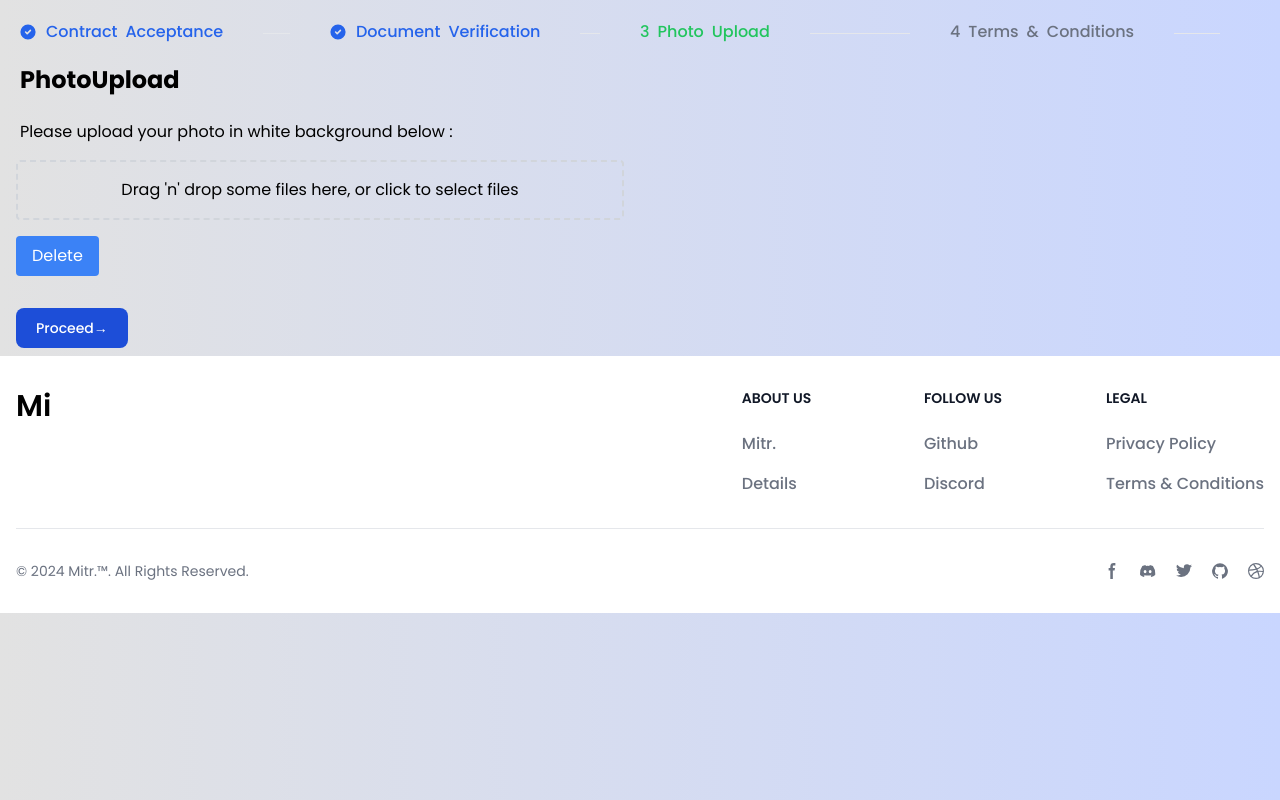
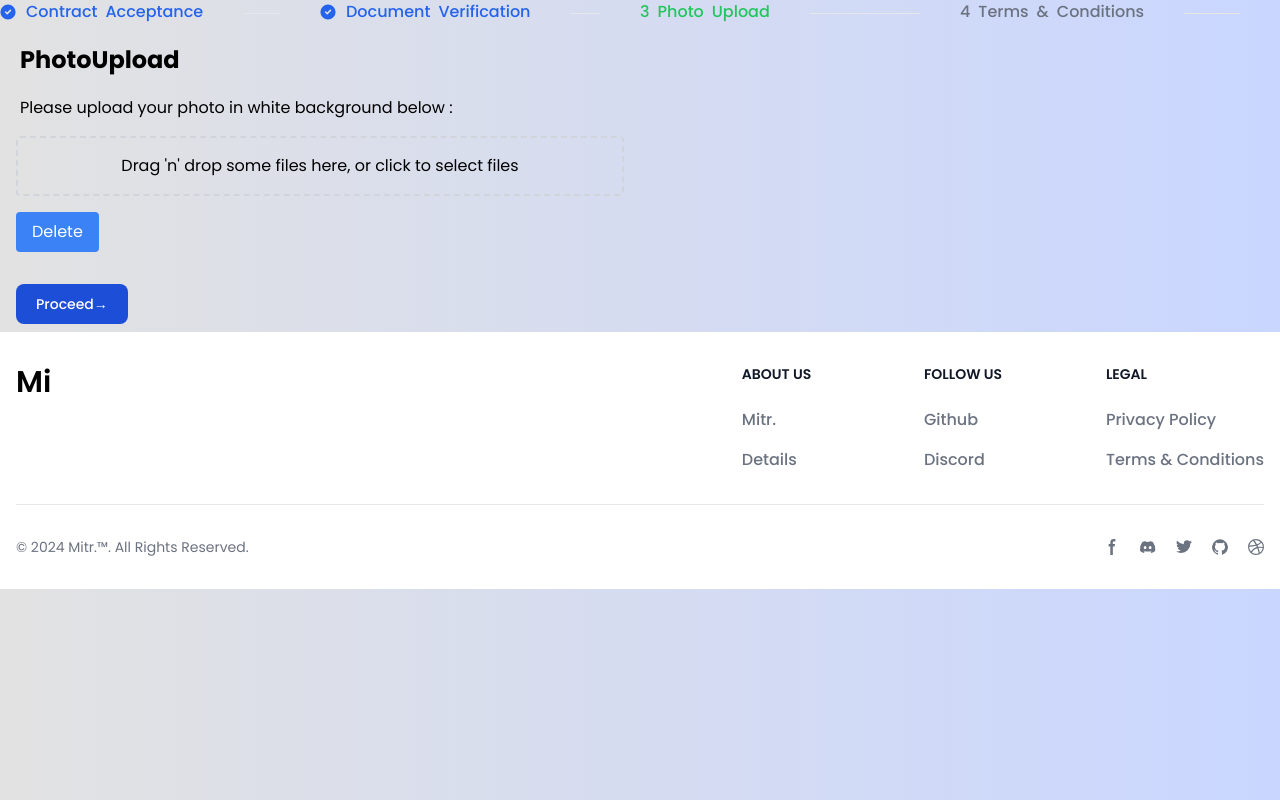
Before and after one commit to piyushbaibhav/Mitr, a React (Vite) app: page /photoupload in a window 1280 px wide. Built offline with nearby package versions, Linux system fonts and the light colour scheme.

Commit message:
Page Update

```diff
--- a/src/pages/PhotoUpload.jsx
+++ b/src/pages/PhotoUpload.jsx
@@ -5,7 +5,7 @@ import { Link } from 'react-router-dom'
 export default function PhotoUpload() {
   return (
     <>
-    <nav className='m-5'>
+    <nav className=''>
         <ol class="flex items-center w-full text-sm font-medium text-center text-gray-500 dark:text-gray-400 sm:text-base">
           <li class="flex md:w-full items-center text-blue-600 dark:text-blue-500 sm:after:content-[''] after:w-full after:h-1 after:border-b after:border-gray-200 after:border-1 after:hidden sm:after:inline-block after:mx-6 xl:after:mx-10 dark:after:border-gray-700">
             <span class="flex items-center after:content-['/'] sm:after:hidden after:mx-2 after:text-gray-200 dark:after:text-gray-500">
@@ -38,8 +38,8 @@ export default function PhotoUpload() {
           </li>
         </ol>
     </nav>
-    <div className='ml-5 mb-6 text-2xl font-bold'>PhotoUpload</div>
-    <div className=' ml-5'><p>Please upload your photo in white background below : </p></div>
+    <div className='m-5 text-2xl font-bold'>PhotoUpload</div>
+    <div className=' ml-5 '><p>Please upload your photo in white background below : </p></div>
 
     <Gallery />
     <Link to="/term">
```
